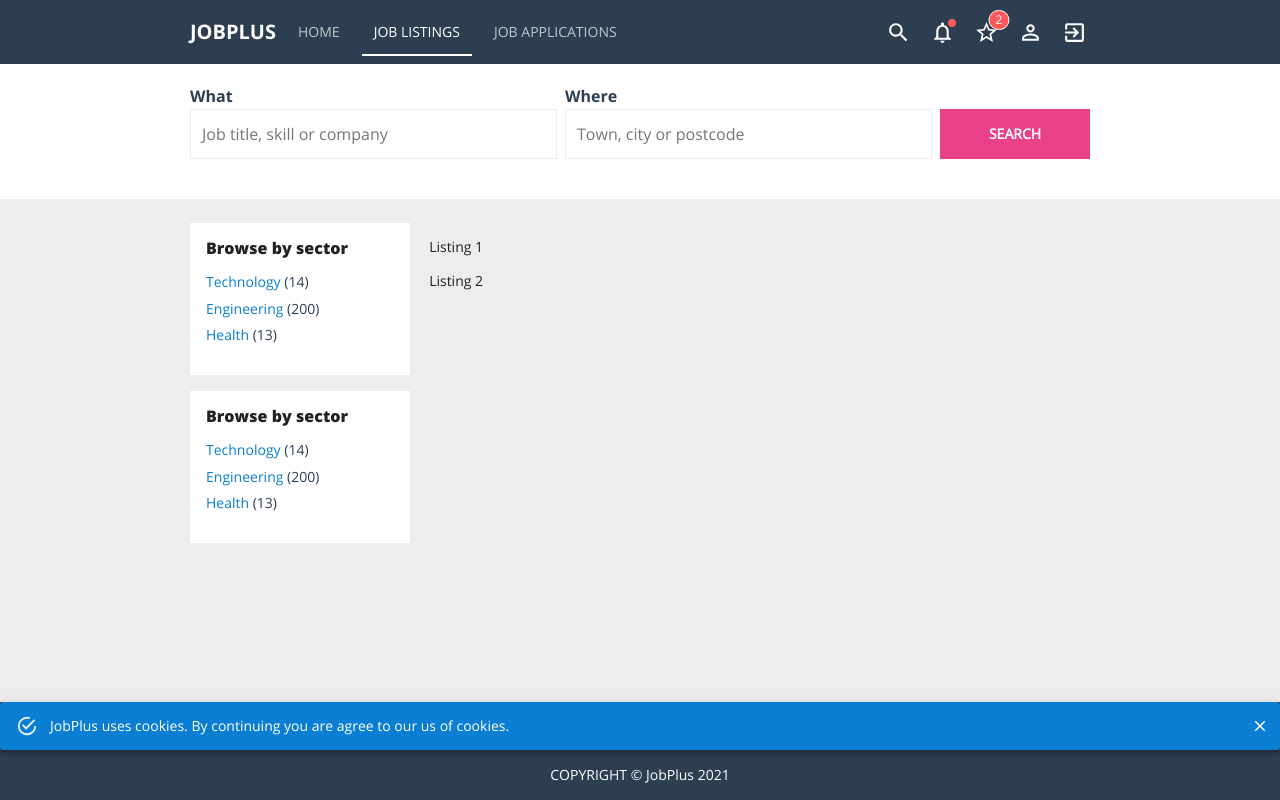
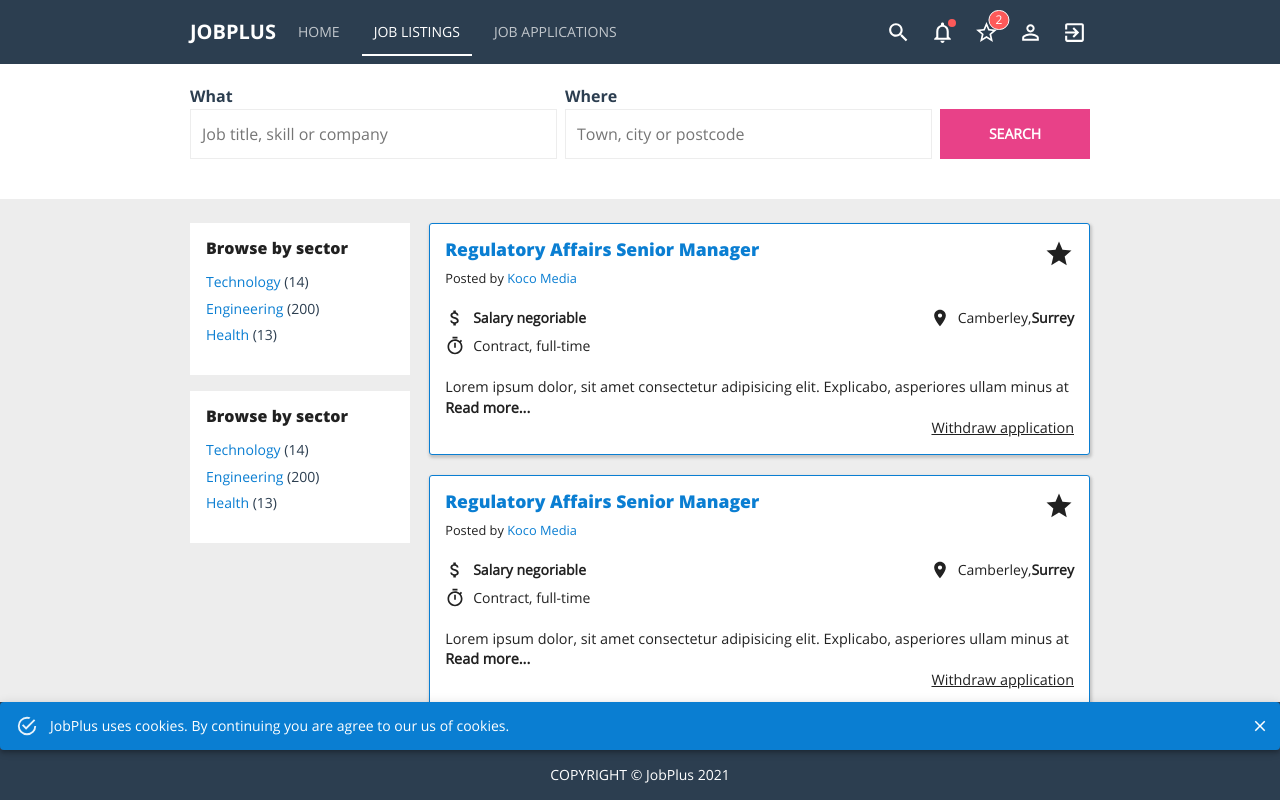
Before and after one commit to Sarkash-pi/JobPlus_React.js, a React (Create React App) app: page /job-listings in a window 1280 px wide. Built offline with nearby package versions, Linux system fonts and the light colour scheme.

Commit message:
Created and styled Listing component

```diff
--- /dev/null
+++ b/src/components/Listing.js
@@ -0,0 +1,109 @@
+import React from 'react'
+import { makeStyles } from '@material-ui/styles'
+import { Typography } from '@material-ui/core';
+import StarIcon from '@material-ui/icons/Star';
+import StarBorderIcon from '@material-ui/icons/StarBorder';
+import { Link } from 'react-router-dom';
+
+import AttachMoneyIcon from '@material-ui/icons/AttachMoney';
+import LocationOnIcon from '@material-ui/icons/LocationOn';
+import TimerIcon from '@material-ui/icons/Timer';
+
+const useStyles = makeStyles((theme) => ({
+  root: {
+    border: `1px solid ${theme.palette.common.beta}`,
+    backgroundColor: theme.palette.common.light,
+    padding: '15px',
+    borderRadius: '3px',
+    boxShadow: `1px 2px 3px 1px ${theme.palette.common.elements}`,
+    marginBottom: '20px',
+  },
+  header: {
+    display: 'grid',
+    gridTemplateRows: 'repeat(2, auto)',
+    gridTemplateColumns: 'repeat(2, auto)',
+  },
+  title: {
+    gridRow: '1 / 2',
+    gridColumn: '1 / 2',
+
+    ...theme.fonts.extraBold,
+    fontSize: '1.1rem',
+    color: theme.palette.common.beta,
+  },
+  saved: {
+    gridRow: '1 / 2',
+    gridColumn: '2 / 3',
+    justifySelf: 'right',
+    fontSize: '30px',
+  },
+  company: {
+    gridRow: '2 / 3',
+    gridColumn: '1 / 2',
+    fontSize: '0.8rem',
+    margin: 0,
+    '& span': {
+      color: theme.palette.common.beta,
+    }
+  },
+  items: {
+    display: 'grid',
+    gridTemplateRows: 'repeat(2, auto)',
+    gridTemplateColumns: 'repeat(2, auto)',
+    gridGap: '0.5rem',
+    listStyle: 'none',
+    margin: '1.3rem 0',
+    padding: 0,
+    '& li': {
+      display: 'flex',
+      '& svg': {
+        fontSize: '20px',
+        marginRight: '0.5rem',
+      }
+    },
+    '& li:nth-of-type(2)': {
+        justifySelf: 'right',
+    }
+  },
+  details: {
+    fontSize: '0.9rem',
+    marginBottom: 0,
+    '& a': {
+      color: 'inherit',
+      textDecoration: 'none',
+    }
+  },
+  cta: {
+    fontSize: '0.9rem',
+    textAlign: 'right',
+    display: 'block',
+    color: 'inherit',
+  }
+}))
+
+export default function Listing(props) {
+  const classes = useStyles();
+
+  return (
+    <div className={classes.root}>
+      <header className={classes.header}>
+        <Typography className={classes.title} variant="h1">Regulatory Affairs Senior Manager</Typography>
+        <StarIcon className={classes.saved} />
+        <p className={classes.company}>Posted by <span>Koco Media</span></p>
+      </header>
+
+      <ul className={classes.items}>
+        <li><AttachMoneyIcon /><b>Salary negoriable</b></li>
+        <li><LocationOnIcon />Camberley, <b>Surrey</b></li>
+        <li><TimerIcon />Contract, full-time</li>
+      </ul>
+
+      <p className={classes.details}>
+        Lorem ipsum dolor, sit amet consectetur adipisicing elit.
+          Explicabo, asperiores ullam minus at <b><Link to="/">Read more...</Link></b>
+      </p>
+
+      <Link className={classes.cta} to="/">Withdraw application</Link>
+    </div>
+  )
+}
--- a/src/components/ListingFilter.js
+++ b/src/components/ListingFilter.js
@@ -2,6 +2,7 @@ import React from 'react'
 import { makeStyles } from '@material-ui/styles'
 import { Hidden } from '@material-ui/core'
 import Filter from './Filter'
+import Listing from './Listing'
 
 const useStyles = makeStyles((theme) => ({
   root: {
@@ -34,8 +35,8 @@ export default function ListingFilter() {
         </Hidden>
       </div>
       <div className={classes.rblock}>
-        <p>Listing 1</p>
-        <p>Listing 2</p>
+        <Listing />
+        <Listing />
       </div>
     </div>
   )
```
